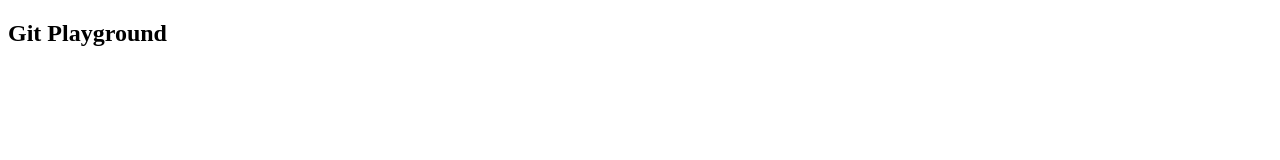
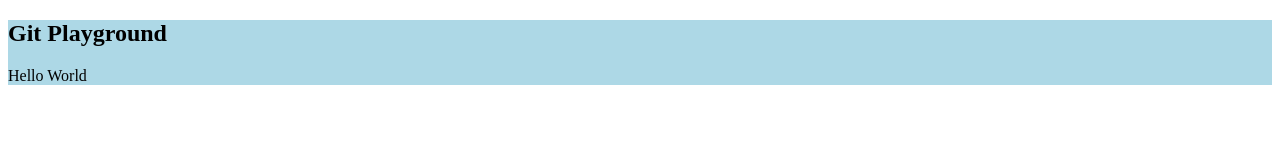
Before and after one commit to ralph1786/Git-Playground, a plain HTML site: page index.html in a window 1280 px wide. Drawn offline with Linux system fonts and the light colour scheme.

Commit message:
add new content

```diff
--- a/JS/indexone.js
+++ b/JS/indexone.js
@@ -1 +1,3 @@
 console.log("js-one");
+
+const arrayNumbers = [1, 2, 3, 4, 5];
--- a/index.html
+++ b/index.html
@@ -9,6 +9,9 @@
   <body>
     <main class="container">
       <h2>Git Playground</h2>
+      <div>
+        Hello World
+      </div>
     </main>
   </body>
 </html>
--- a/style.css
+++ b/style.css
@@ -1,4 +1,5 @@
 .container {
   margin: 0;
   padding: 0;
+  background-color: lightblue;
 }
```
